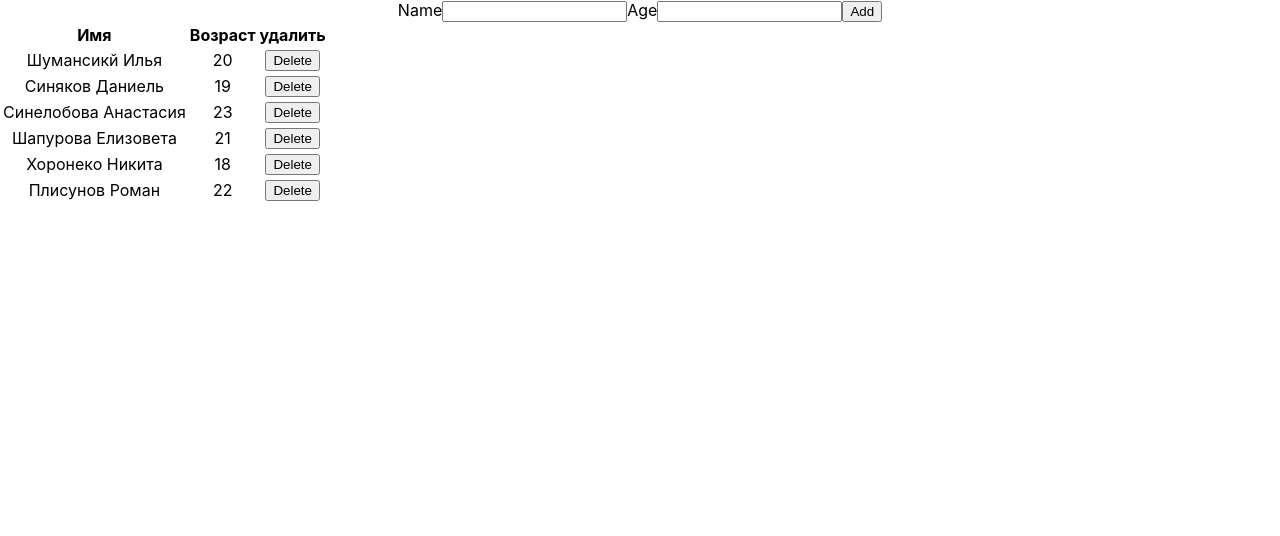
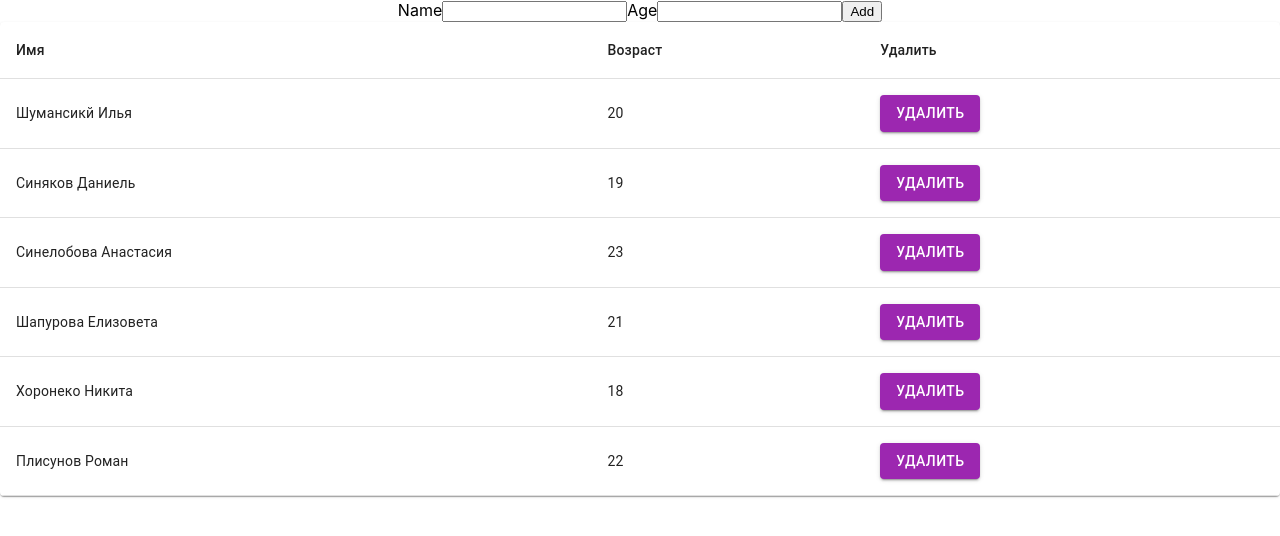
Before and after one commit to Dima9155/STRWP, a React (Create React App) app: page / in a window 1280 px wide. Shown: the top 536 px of the page. Built offline with nearby package versions, Linux system fonts and the light colour scheme.

Commit message:
mui Table.js

```diff
--- a/src/Table.js
+++ b/src/Table.js
@@ -1,31 +1,33 @@
+import React from "react";
+import { Table, TableBody, TableCell, TableContainer, TableHead, TableRow, Paper, Button } from "@mui/material";
 
-import React from "react";
-
-const Table = ({ employees, delEmployee }) => {
+const EmployeeTable = ({ employees, delEmployee }) => {
   return (
-    <table>
-      <thead>
-        <tr>
-          <th>Имя</th>
-          <th>Возраст</th>
-          <th>удалить</th>
-        </tr>
-      </thead>
-      <tbody>
-        {employees.map((employee, index) => {
-          return (
-            <tr key={index}>
-              <td>{employee.name}</td>
-              <td>{employee.age}</td>
-              <td>
-                <button onClick={() => delEmployee(employee.id)}>Delete</button>
-              </td>
-            </tr>
-          );
-        })}
-      </tbody>
-    </table>
+    <TableContainer component={Paper}>
+      <Table>
+        <TableHead>
+          <TableRow>
+            <TableCell>Имя</TableCell>
+            <TableCell>Возраст</TableCell>
+            <TableCell>Удалить</TableCell>
+          </TableRow>
+        </TableHead>
+        <TableBody>
+          {employees.map((employee, index) => (
+            <TableRow key={index}>
+              <TableCell>{employee.name}</TableCell>
+              <TableCell>{employee.age}</TableCell>
+              <TableCell>
+                <Button variant="contained" color="secondary" onClick={() => delEmployee(employee.id)}>
+                  Удалить
+                </Button>
+              </TableCell>
+            </TableRow>
+          ))}
+        </TableBody>
+      </Table>
+    </TableContainer>
   );
 };
 
-export default Table;
+export default EmployeeTable;
```
